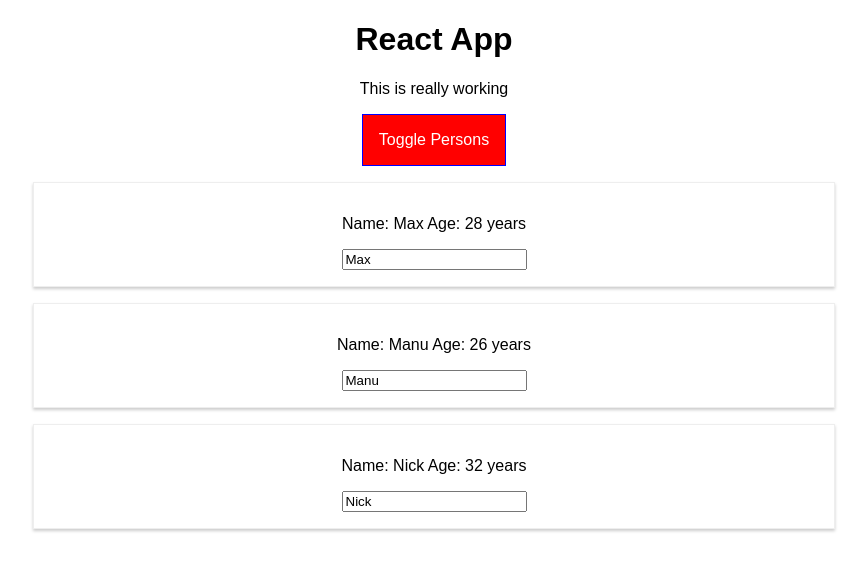
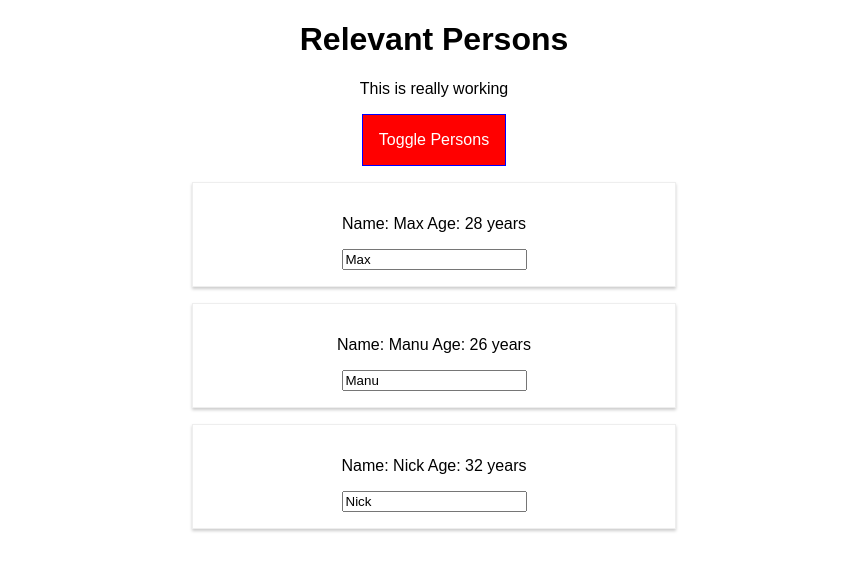
Before and after one commit to lraveli/my-react-app, a React app: page / in a window 1280 px wide. Both pictures are taken after a click on the button "Toggle Persons". Shown: the top 570 px of the page, without its empty margins (206-1073 px from the left). Built offline with nearby package versions, Linux system fonts and the light colour scheme.

Commit message:
Module 84

```diff
--- a/src/App.css
+++ /dev/null
@@ -1,34 +0,0 @@
-.App {
-  text-align: center;
-}
-
-.red {
-  color: red;
-}
-
-.bold{
-  font-weight: bold;
-}
-
-.App button {
-    background-color: green;
-    color: white;
-    font: inherit;
-    border: 1px solid blue;
-    padding: 16px;
-    cursor: pointer;
-}
-
-.App button:hover {
-  background-color: lightgreen;
-  color: black;
-}
-
-.App button.Red {
-  background-color: red;
-}
-
-.App button.Red:hover {
-  background-color: salmon;
-  color: black;
-}
--- a/src/Person/Person.js
+++ /dev/null
@@ -1,14 +0,0 @@
-import React from 'react';
-import classes from './Person.css';
-
-const person = props => {
-    return (
-        <div className={classes.Person}>
-            <p onClick={props.click}>Name: {props.name} Age: {props.age} years</p>
-            <p>{props.children}</p>
-            <input type="text" onChange={props.changed} value={props.name} />
-        </div>
-    )
-}
-
-export default person;
--- /dev/null
+++ b/src/components/Cockpit/Cockpit.css
@@ -0,0 +1,30 @@
+.red {
+    color: red;
+  }
+
+  .bold{
+    font-weight: bold;
+  }
+
+  .Cockpit button {
+      background-color: green;
+      color: white;
+      font: inherit;
+      border: 1px solid blue;
+      padding: 16px;
+      cursor: pointer;
+  }
+
+  .Cockpit button:hover {
+    background-color: lightgreen;
+    color: black;
+  }
+
+  .Cockpit button.Red {
+    background-color: red;
+  }
+
+  .Cockpit button.Red:hover {
+    background-color: salmon;
+    color: black;
+  }
--- /dev/null
+++ b/src/components/Cockpit/Cockpit.js
@@ -0,0 +1,32 @@
+import React from 'react';
+
+import classes from './Cockpit.css'
+
+const  cockpit = (props) => {
+    const assignedClasses = [];
+    let btnClass = '';
+
+    if(props.showPersons) {
+        btnClass = classes.Red;
+    }
+
+    if(props.persons.length <= 2) {
+      assignedClasses.push( classes.red );
+    }
+    if(props.persons.length <= 1) {
+      assignedClasses.push( classes.bold );
+    }
+
+
+    return (
+        <div className={classes.Cockpit}>
+            <h1>{props.appTitle}</h1>
+            <p className={assignedClasses.join(' ')}>This is really working</p>
+            <button
+            className={btnClass}
+            onClick={props.clicked}>Toggle Persons</button>
+        </div>
+    );
+};
+
+export default cockpit;
--- a/src/Person/Person.css
+++ b/src/components/Persons/Person/Person.css
@@ -6,3 +6,9 @@
     padding: 16px;
     text-align: center;
 }
+
+@media (min-width: 500px) {
+    .Person {
+        width: 450px;
+    }
+}
--- /dev/null
+++ b/src/components/Persons/Person/Person.js
@@ -0,0 +1,16 @@
+import React, { Component } from 'react';
+import classes from './Person.css';
+
+class Person extends Component {
+     render() {
+         return (
+            <div className={classes.Person}>
+            <p onClick={this.props.click}>Name: {this.props.name} Age: {this.props.age} years</p>
+            <p>{this.props.children}</p>
+            <input type="text" onChange={this.props.changed} value={this.props.name} />
+        </div>
+         )
+     }
+}
+
+export default Person;
--- /dev/null
+++ b/src/components/Persons/Persons.js
@@ -0,0 +1,33 @@
+import React, { Component } from 'react';
+
+import Person from './Person/Person';
+
+class Persons extends Component {
+    constructor(props) {
+        super(props);
+
+        console.log('[Person.js] Inside Contructor', props);
+    }
+
+    componentWillMount() {
+        console.log('[Person.js] Inside componentWillMount', this.props);
+      }
+
+      componentDidMount() {
+        console.log('[Person.js] Inside componentDidMount', this.props);
+      }
+
+    render () {
+        console.log('[Person.js] Inside render', this.props);
+        return this.props.persons.map( ( person, index ) => {
+            return <Person
+                click={() => this.props.clicked(index)}
+                name={person.name}
+                age={person.age}
+                key={person.id}
+                changed={(event) => this.props.changed(event, person.id)}/>
+            } );
+    }
+}
+
+export default Persons;
--- /dev/null
+++ b/src/containers/App.css
@@ -0,0 +1,3 @@
+.App {
+  text-align: center;
+}
--- a/src/App.js
+++ b/src/containers/App.js
@@ -1,15 +1,37 @@
 import React, { Component } from 'react';
 import classes from './App.css';
-import Person from './Person/Person';
+import Persons from '../components/Persons/Persons';
+import Cockpit from '../components/Cockpit/Cockpit';
 
 class App extends Component {
-  state = {
+  constructor(props) {
+    super(props);
+
+    console.log('[App.js] Inside Contructor', props);
+    this.state = {
+      persons:[
+        {id: '0001', name: 'Max', age: 28 },
+        {id: '0002', name: 'Manu', age: 26 },
+        {id: '0003', name: 'Nick', age: 32 }
+      ]
+    }
+  }
+
+  componentWillMount() {
+    console.log('[App.js] Inside componentWillMount', this.props);
+  }
+
+  componentDidMount() {
+    console.log('[App.js] Inside componentDidMount', this.props);
+  }
+
+  /*state = {
     persons:[
       {id: '0001', name: 'Max', age: 28 },
       {id: '0002', name: 'Manu', age: 26 },
       {id: '0003', name: 'Nick', age: 32 }
     ]
-  }
+  }*/
 
   deletePersonHandler = (personIndex) => {
     //const persons = this.state.persons.slice();
@@ -41,42 +63,24 @@ class App extends Component {
   }
 
   render() {
+    console.log('[App.js] Inside render', this.props);
     let persons = null;
-    let btnClass = '';
 
     if(this.state.showPersons){
-      persons = (
-        <div>
-            {this.state.persons.map((person, index) => {
-              return <Person
-              click={() => this.deletePersonHandler(index)}
-              name={person.name}
-              age={person.age}
-              key={person.id}
-              changed={(event) => this.nameChangedHandler(event, person.id)}/>
-            })}
-          </div>
-      );
-
-      btnClass = classes.Red;
-    }
-
-    let assignedClasses = [];
-    if(this.state.persons.length <= 2) {
-      assignedClasses.push( classes.red );
-    }
-    if(this.state.persons.length <= 1) {
-      assignedClasses.push( classes.bold );
+      persons = <Persons
+              persons={this.state.persons}
+              clicked={this.deletePersonHandler}
+              changed={this.nameChangedHandler}/>;
     }
 
     return (
         <div className={classes.App}>
-        <h1>React App</h1>
-        <p className={assignedClasses.join(' ')}>This is really working</p>
-        <button
-          className={btnClass}
-          onClick={this.togglePersonsHandler}>Toggle Persons</button>
-        {persons}
+          <Cockpit
+            appTitle={this.props.title}
+            showPersons={this.state.showPersons}
+            persons={this.state.persons}
+            clicked={this.togglePersonsHandler}/>
+          {persons}
         </div>
     );
   }
--- a/src/index.js
+++ b/src/index.js
@@ -1,8 +1,8 @@
 import React from 'react';
 import ReactDOM from 'react-dom';
 import './index.css';
-import App from './App';
+import App from './containers/App';
 import registerServiceWorker from './registerServiceWorker';
 
-ReactDOM.render(<App />, document.getElementById('root'));
+ReactDOM.render(<App title="Relevant Persons"/>, document.getElementById('root'));
 registerServiceWorker();
```
Also changed, not shown: src/components/ErrorBoundary/ErrorBoundary.js (added, +22 -0 lines), 1 other file (tests, documents, lock files or other folders).
